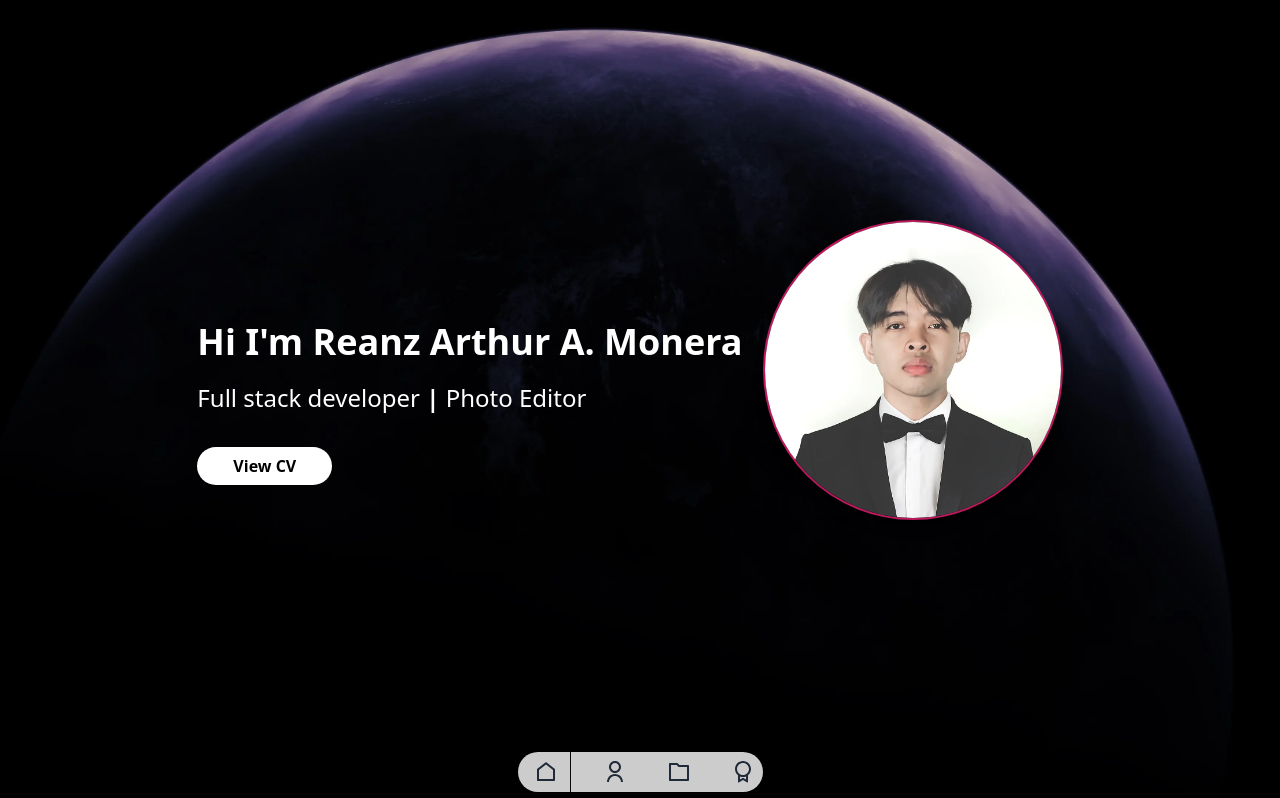
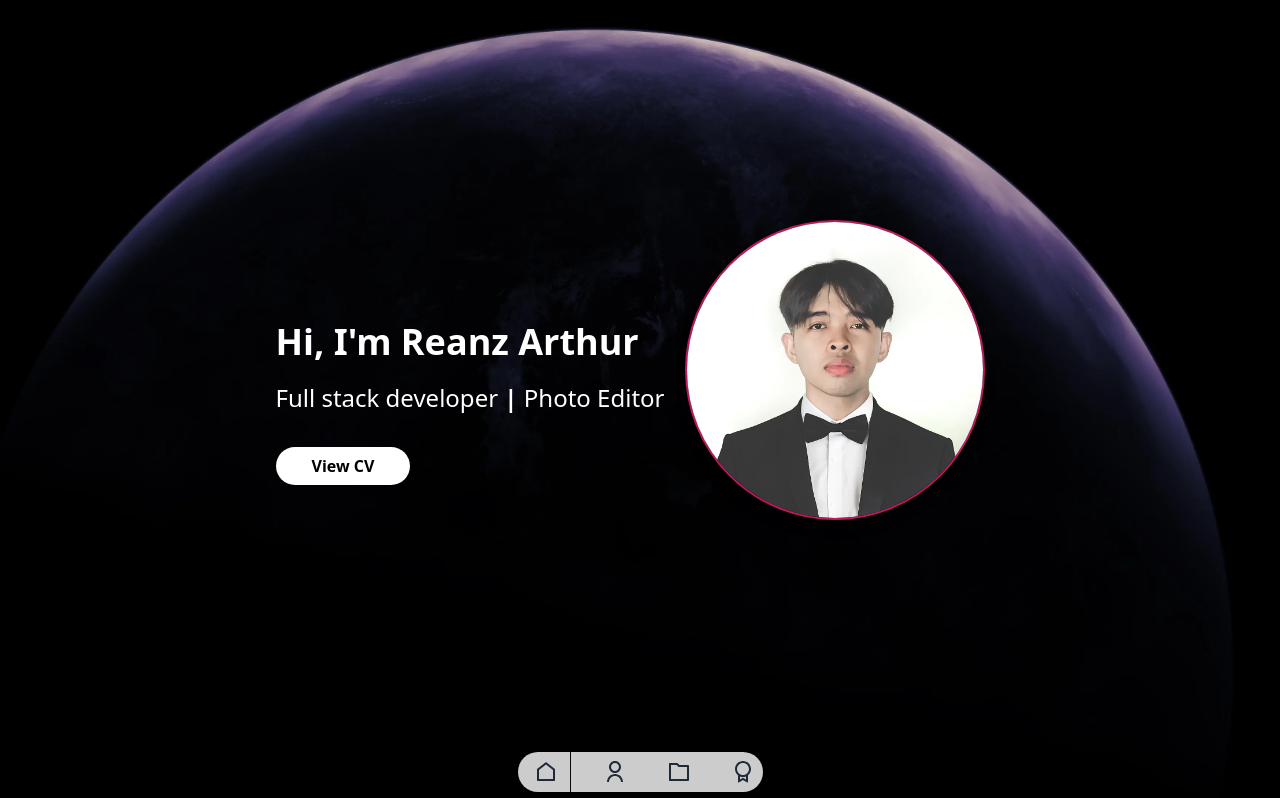
Before and after one commit to reqbahrf/MyPortfolio-react-app, a React (Vite) app: page / in a window 1280 px wide. Shown: the top 798 px of the page. Built offline with nearby package versions, Linux system fonts and the light colour scheme.

Commit message:
refactor: Refine name display in Home section

```diff
--- a/src/HomeSection.tsx
+++ b/src/HomeSection.tsx
@@ -60,7 +60,7 @@ export default function HomeSection() {
           <div className='flex flex-col justify-center space-y-5'>
             <div>
               <h1 className='text-4xl font-bold text-center xl:text-start text-white'>
-                Hi I&apos;m Reanz Arthur A. Monera
+                Hi, I&apos;m Reanz Arthur
               </h1>
             </div>
             <div>
```
